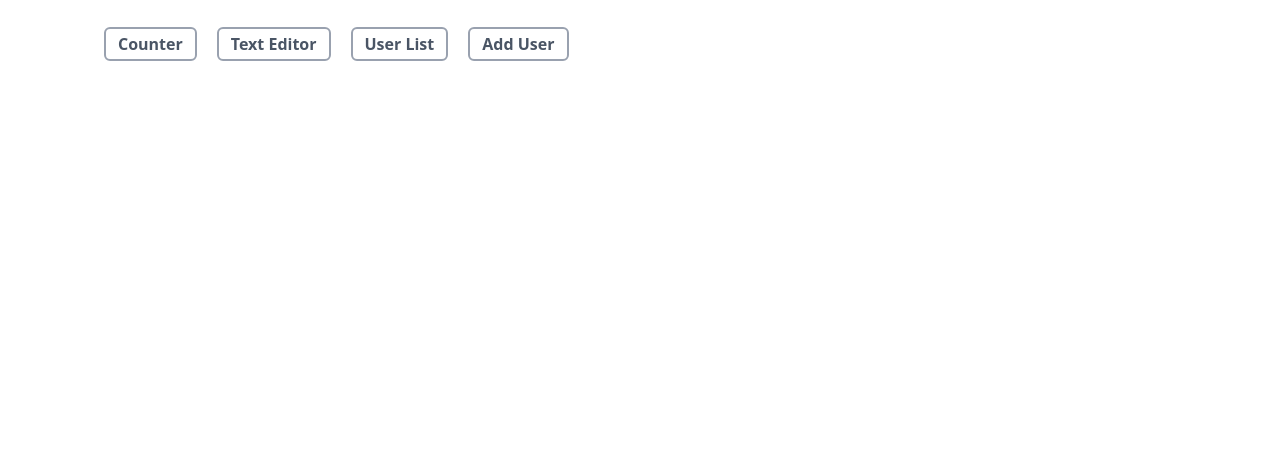
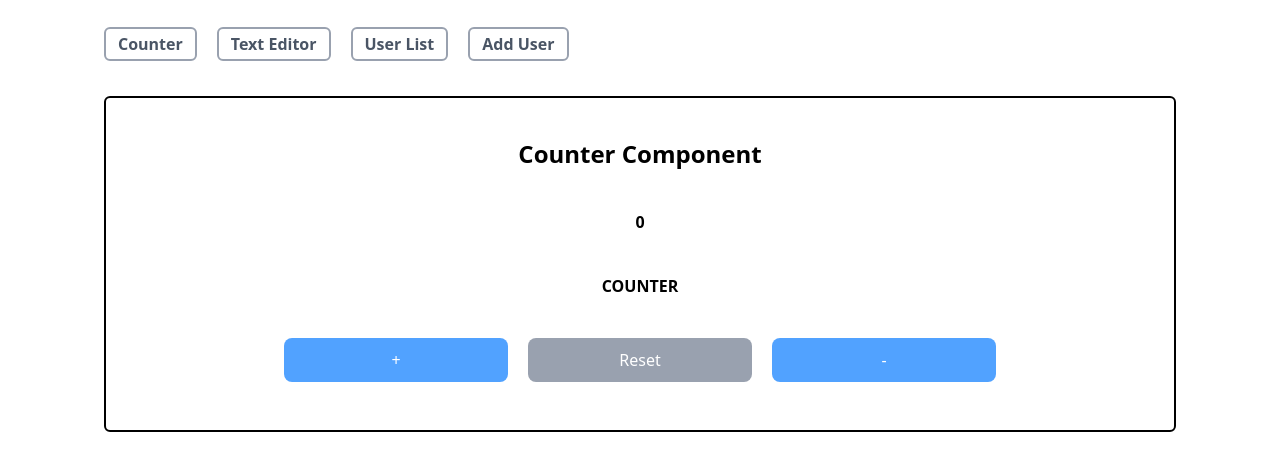
Before and after one commit to karmanshi/upliance-assessment, a React (Vite) app in the folder assessment/: page / in a window 1280 px wide. Shown: the top 470 px of the page. Built offline with nearby package versions, Linux system fonts and the light colour scheme.

Commit message:
updated the paths

```diff
--- a/assessment/src/components/paths.jsx
+++ b/assessment/src/components/paths.jsx
@@ -5,7 +5,7 @@ import UserList from "./userList";
 
 export const all_components=[
     {
-        route:"/counter",
+        route:"/",
         component:<CounterComponent />,
         title:"Counter"
     },
--- a/assessment/vite.config.js
+++ b/assessment/vite.config.js
@@ -10,7 +10,8 @@ export default defineConfig({
   ],
   build: {
     rollupOptions: {
-      external: ["react-quill"],
+      // external: ["react-quill"],
+      external: [],
     },
   },
 })
```
